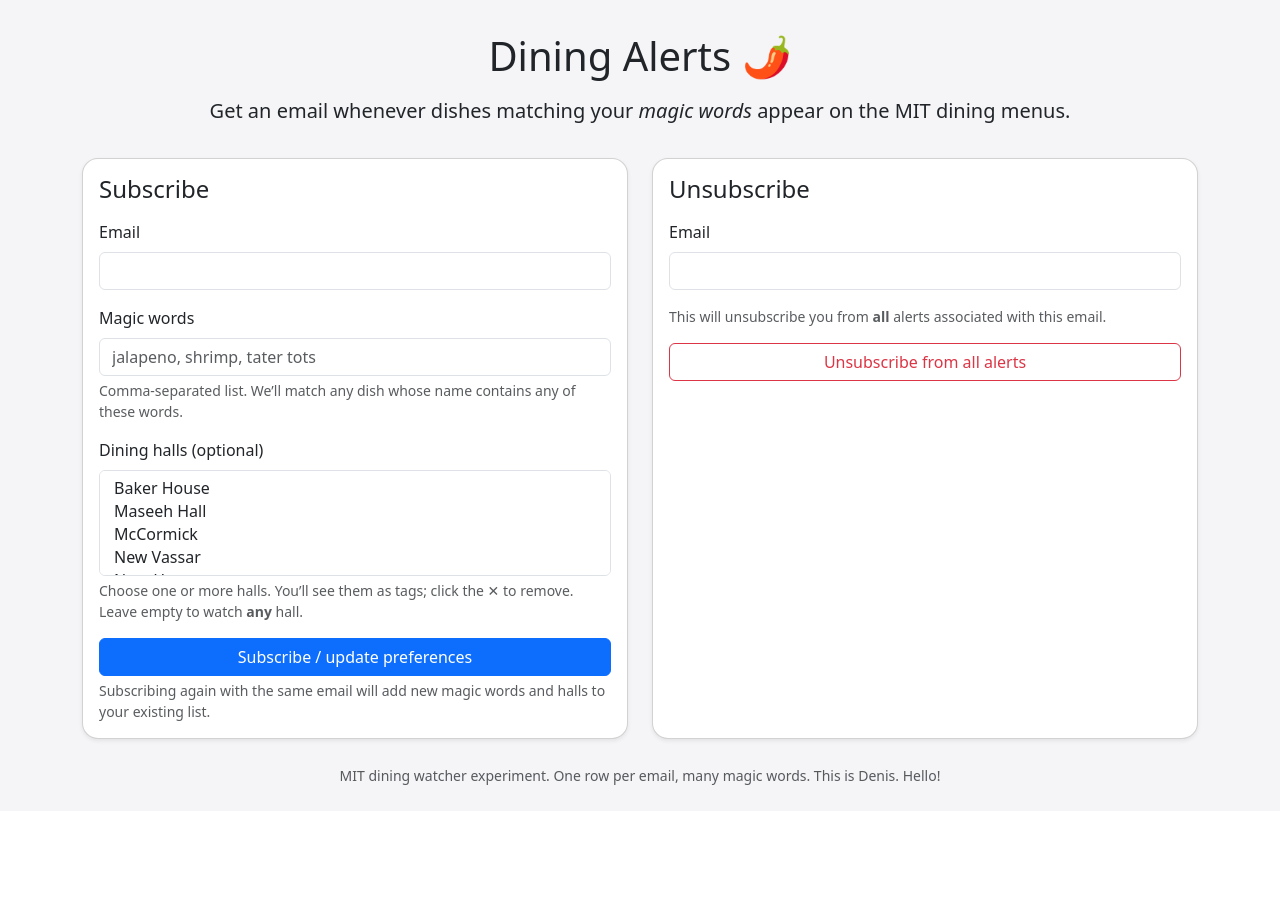
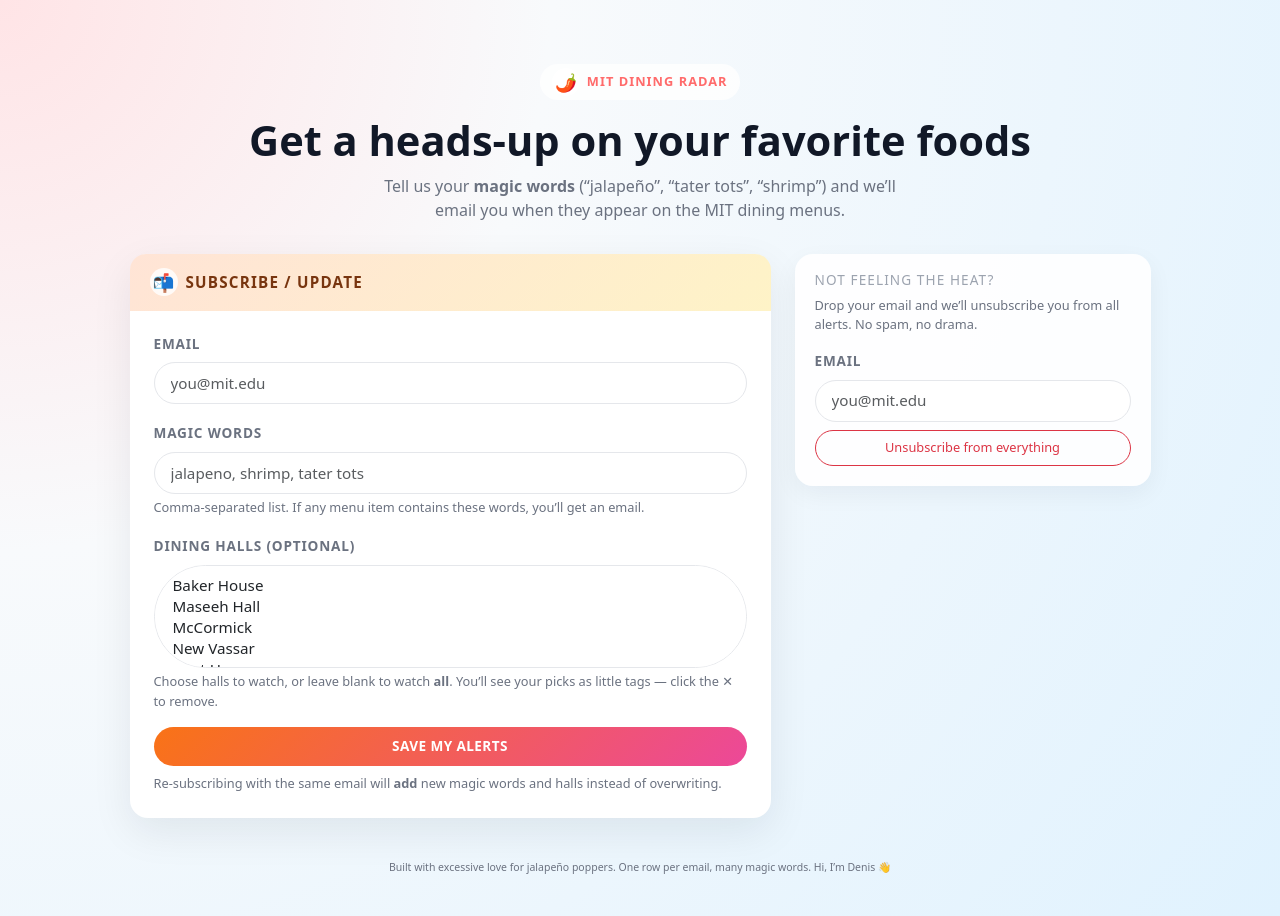
Before and after one commit to simdenis/jalapeno-poppers-bot, a Flask app: page / in a window 1280 px wide. Before the commit the page ends 785 px from the top, so only its background shows below. Run offline with Flask 3, Linux system fonts and the light colour scheme; some libraries are stand-ins or nearby versions.

Commit message:
changed some design

```diff
--- a/templates/index.html
+++ b/templates/index.html
@@ -2,15 +2,13 @@
 <html lang="en">
 <head>
   <meta charset="utf-8">
-  <title>Dining Alerts – MIT</title>
+  <title>MIT Dining Alerts 🌶️</title>
   <meta name="viewport" content="width=device-width, initial-scale=1">
 
   <!-- Bootstrap CSS -->
   <link
       href="https://cdn.jsdelivr.net/npm/bootstrap@5.3.3/dist/css/bootstrap.min.css"
       rel="stylesheet"
-      integrity="sha384-QWTKZyjpPEjISv5WaRU9OFeRpok6YctnYmDr5pNlyT2bRjXh0JMhjY6hW+ALEwIH"
-      crossorigin="anonymous"
   >
 
   <!-- Choices.js CSS -->
@@ -18,28 +16,192 @@
         href="https://cdn.jsdelivr.net/npm/choices.js/public/assets/styles/choices.min.css"/>
 
   <style>
+    :root {
+      --accent: #ff6b6b;
+      --accent-soft: #ffe4d6;
+      --bg: #f8fafc;
+      --card-bg: #ffffff;
+      --text-muted: #6b7280;
+    }
+
     body {
-      background: #f5f5f7;
+      min-height: 100vh;
+      background: radial-gradient(circle at top left, #ffe4e6 0, #f8fafc 35%, #e0f2fe 100%);
+      font-family: system-ui, -apple-system, BlinkMacSystemFont, "SF Pro Text", sans-serif;
+      color: #111827;
     }
+
     .hero {
-      margin-top: 2rem;
+      margin-top: 3rem;
       margin-bottom: 2rem;
     }
+
+    .hero-badge {
+      display: inline-flex;
+      align-items: center;
+      gap: 0.4rem;
+      padding: 0.25rem 0.75rem;
+      border-radius: 999px;
+      background: rgba(255, 255, 255, 0.8);
+      font-size: 0.8rem;
+      text-transform: uppercase;
+      letter-spacing: 0.08em;
+      color: var(--accent);
+      font-weight: 600;
+    }
+
+    .hero-title {
+      font-weight: 800;
+      font-size: clamp(2rem, 4vw, 2.6rem);
+    }
+
+    .hero-subtitle {
+      max-width: 32rem;
+      margin: 0 auto;
+      color: var(--text-muted);
+    }
+
     .card {
-      border-radius: 1rem;
+      border-radius: 18px;
+      border: none;
+      background: var(--card-bg);
+      box-shadow: 0 14px 40px rgba(15, 23, 42, 0.08);
     }
-    .brand-spanicy {
-      color: #c0392b;
+
+    .card-header-soft {
+      border-bottom: none;
+      background: linear-gradient(135deg, #ffe4d6, #fef3c7);
+      border-radius: 16px 16px 0 0;
+      padding: 0.9rem 1.25rem;
+      display: flex;
+      align-items: center;
+      gap: 0.5rem;
+    }
+
+    .card-pill {
+      width: 28px;
+      height: 28px;
+      border-radius: 999px;
+      display: flex;
+      align-items: center;
+      justify-content: center;
+      background: #ffffffcc;
+      font-size: 1.1rem;
+    }
+
+    .card-title-main {
+      margin: 0;
+      font-size: 0.95rem;
+      text-transform: uppercase;
+      letter-spacing: 0.08em;
       font-weight: 700;
+      color: #78350f;
+    }
+
+    .card-body {
+      padding: 1.25rem 1.5rem 1.5rem;
+    }
+
+    .form-label {
+      font-size: 0.85rem;
+      font-weight: 600;
+      text-transform: uppercase;
+      letter-spacing: 0.06em;
+      color: #6b7280;
+    }
+
+    .form-control,
+    .form-select {
+      border-radius: 999px;
+      border-color: #e5e7eb;
+      padding-inline: 1rem;
+      padding-block: 0.55rem;
+      font-size: 0.95rem;
+    }
+
+    .form-text {
+      font-size: 0.8rem;
+      color: var(--text-muted);
+    }
+
+    .btn-primary {
+      border-radius: 999px;
+      border: none;
+      background: linear-gradient(135deg, #f97316, #ec4899);
+      font-weight: 600;
+      letter-spacing: 0.03em;
+      text-transform: uppercase;
+      font-size: 0.85rem;
+      padding-block: 0.6rem;
+    }
+
+    .btn-primary:hover {
+      background: linear-gradient(135deg, #ea580c, #db2777);
+    }
+
+    .btn-outline-danger {
+      border-radius: 999px;
+      font-size: 0.8rem;
+      padding-block: 0.45rem;
+      border-width: 1px;
+    }
+
+    .alert {
+      border-radius: 999px;
+      max-width: 550px;
+      margin: 0 auto 1.5rem;
+    }
+
+    .unsubscribe-card {
+      /* make unsubscribe visually lighter/smaller */
+      box-shadow: 0 8px 24px rgba(15, 23, 42, 0.05);
+      background: rgba(255, 255, 255, 0.92);
+    }
+
+    .unsubscribe-body {
+      padding: 1rem 1.25rem 1.25rem;
+      font-size: 0.9rem;
+    }
+
+    .unsubscribe-title {
+      font-size: 0.85rem;
+      text-transform: uppercase;
+      letter-spacing: 0.08em;
+      color: #9ca3af;
+      margin-bottom: 0.35rem;
+    }
+
+    .unsubscribe-text {
+      font-size: 0.8rem;
+      color: var(--text-muted);
+    }
+
+    footer {
+      color: var(--text-muted);
+      font-size: 0.75rem;
+      margin-top: 2.5rem;
+      margin-bottom: 1.5rem;
+    }
+
+    @media (max-width: 767.98px) {
+      .hero {
+        margin-top: 2.25rem;
+      }
     }
   </style>
 </head>
 <body>
-<div class="container">
+<div class="container py-3">
+
   <div class="hero text-center">
-    <h1 class="mb-3">Dining Alerts <span class="brand-spanicy">🌶️</span></h1>
-    <p class="lead">
-      Get an email whenever dishes matching your <em>magic words</em> appear on the MIT dining menus.
+    <div class="hero-badge mb-3">
+      <span class="card-pill">🌶️</span>
+      <span>MIT Dining Radar</span>
+    </div>
+    <h1 class="hero-title mb-2">Get a heads-up on your favorite foods</h1>
+    <p class="hero-subtitle">
+      Tell us your <strong>magic words</strong> (“jalapeño”, “tater tots”, “shrimp”) and we’ll email you
+      when they appear on the MIT dining menus.
     </p>
   </div>
 
@@ -49,24 +211,36 @@
     </div>
   {% endif %}
 
-  <div class="row g-4">
-    <!-- Subscribe card -->
-    <div class="col-md-6">
-      <div class="card shadow-sm h-100">
+  <div class="row g-4 justify-content-center">
+    <!-- Subscribe card (bigger, primary) -->
+    <div class="col-lg-7 col-md-8">
+      <div class="card h-100">
+        <div class="card-header-soft">
+          <div class="card-pill">📬</div>
+          <p class="card-title-main mb-0">Subscribe / Update</p>
+        </div>
         <div class="card-body">
-          <h2 class="h4 mb-3">Subscribe</h2>
           <form method="post" action="{{ url_for('subscribe') }}">
             <div class="mb-3">
               <label for="email" class="form-label">Email</label>
-              <input type="email" class="form-control" id="email" name="email" required>
+              <input type="email"
+                     class="form-control"
+                     id="email"
+                     name="email"
+                     placeholder="you@mit.edu"
+                     required>
             </div>
 
             <div class="mb-3">
               <label for="keywords" class="form-label">Magic words</label>
-              <input type="text" class="form-control" id="keywords" name="keywords"
-                     placeholder="jalapeno, shrimp, tater tots" required>
+              <input type="text"
+                     class="form-control"
+                     id="keywords"
+                     name="keywords"
+                     placeholder="jalapeno, shrimp, tater tots"
+                     required>
               <div class="form-text">
-                Comma-separated list. We’ll match any dish whose name contains any of these words.
+                Comma-separated list. If any menu item contains these words, you’ll get an email.
               </div>
             </div>
 
@@ -78,41 +252,42 @@
                 {% endfor %}
               </select>
               <div class="form-text">
-                Choose one or more halls. You’ll see them as tags; click the ✕ to remove.
-                Leave empty to watch <strong>any</strong> hall.
+                Choose halls to watch, or leave blank to watch <strong>all</strong>. You’ll see your picks as little tags —
+                click the ✕ to remove.
               </div>
             </div>
 
             <button type="submit" class="btn btn-primary w-100">
-              Subscribe / update preferences
+              Save my alerts
             </button>
-            <div class="form-text mt-1">
-              Subscribing again with the same email will add new magic words and halls to your existing list.
+            <div class="form-text mt-2">
+              Re-subscribing with the same email will <strong>add</strong> new magic words and halls instead of overwriting.
             </div>
           </form>
         </div>
       </div>
     </div>
 
-    <!-- Unsubscribe card -->
-    <div class="col-md-6">
-      <div class="card shadow-sm h-100">
-        <div class="card-body">
-          <h2 class="h4 mb-3">Unsubscribe</h2>
+    <!-- Unsubscribe card (smaller, lighter) -->
+    <div class="col-lg-4 col-md-8">
+      <div class="card unsubscribe-card">
+        <div class="unsubscribe-body">
+          <div class="unsubscribe-title">Not feeling the heat?</div>
+          <p class="unsubscribe-text mb-3">
+            Drop your email and we’ll unsubscribe you from all alerts. No spam, no drama.
+          </p>
           <form method="post" action="{{ url_for('unsubscribe') }}">
-            <div class="mb-3">
+            <div class="mb-2">
               <label for="unsub_email" class="form-label">Email</label>
-              <input type="email" class="form-control" id="unsub_email" name="email" required>
+              <input type="email"
+                     class="form-control"
+                     id="unsub_email"
+                     name="email"
+                     placeholder="you@mit.edu"
+                     required>
             </div>
-
-            <div class="mb-3">
-              <div class="form-text">
-                This will unsubscribe you from <strong>all</strong> alerts associated with this email.
-              </div>
-            </div>
-
             <button type="submit" class="btn btn-outline-danger w-100">
-              Unsubscribe from all alerts
+              Unsubscribe from everything
             </button>
           </form>
         </div>
@@ -120,15 +295,15 @@
     </div>
   </div>
 
-  <footer class="text-center text-muted my-4">
-    <small>MIT dining watcher experiment. One row per email, many magic words. This is Denis. Hello!</small>
+  <footer class="text-center">
+    <small>
+      Built with excessive love for jalapeño poppers. One row per email, many magic words. Hi, I’m Denis 👋
+    </small>
   </footer>
 </div>
 
 <!-- Bootstrap JS -->
-<script src="https://cdn.jsdelivr.net/npm/bootstrap@5.3.3/dist/js/bootstrap.bundle.min.js"
-        integrity="sha384-YvpcrYf0tY3lHB60NNkmXc5s9fDVZLESaAA55NDzOxhy9GkcIdslK1eN7N6jIeHz"
-        crossorigin="anonymous"></script>
+<script src="https://cdn.jsdelivr.net/npm/bootstrap@5.3.3/dist/js/bootstrap.bundle.min.js"></script>
 
 <!-- Choices.js JS -->
 <script src="https://cdn.jsdelivr.net/npm/choices.js/public/assets/scripts/choices.min.js"></script>
```
